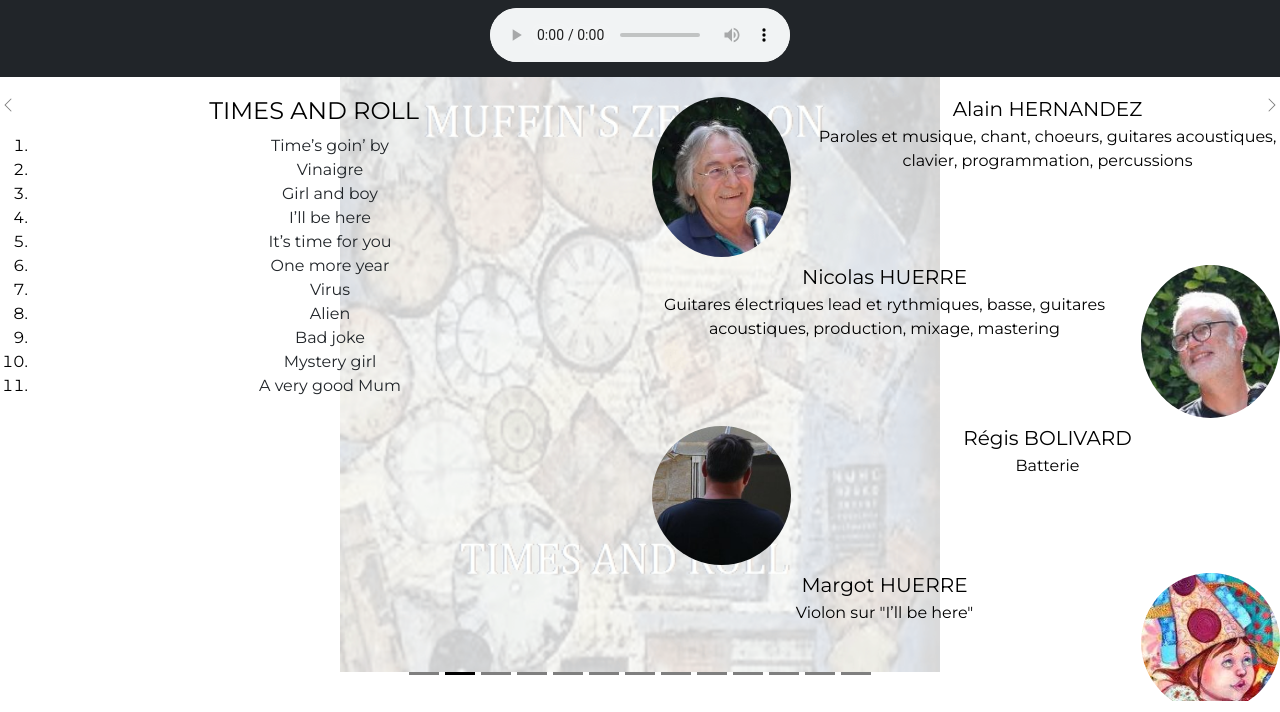
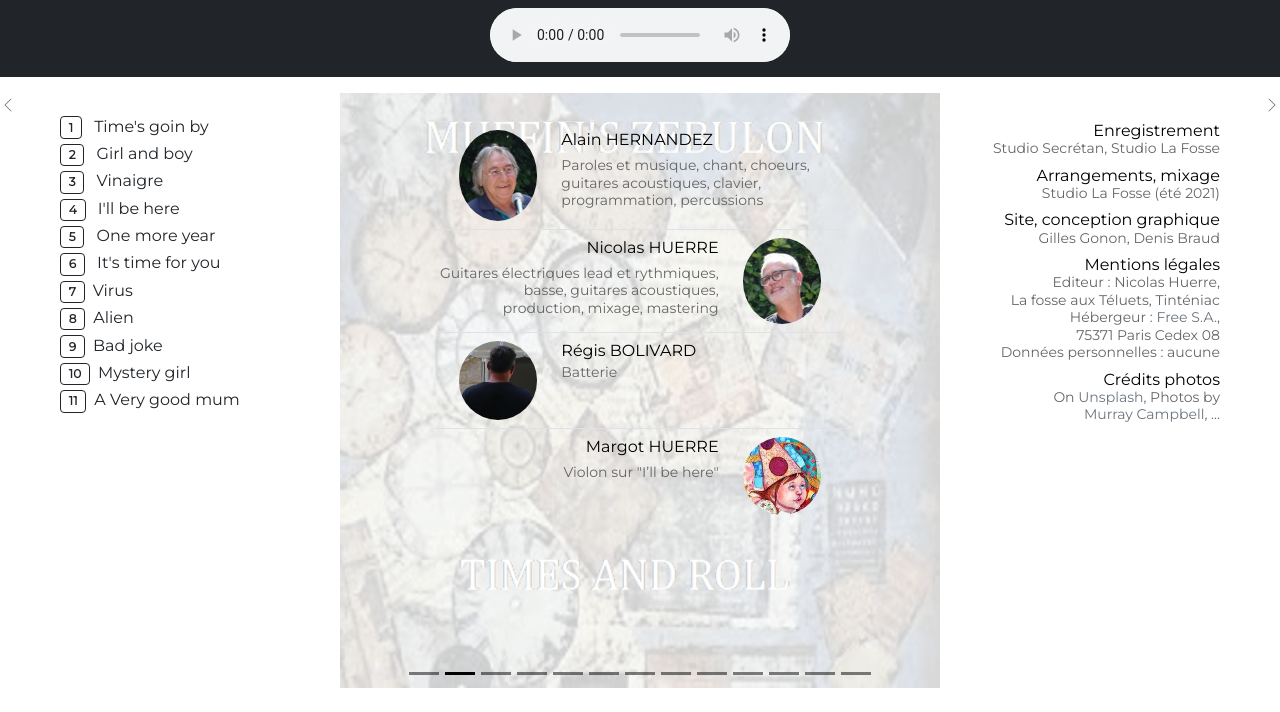
Before and after one commit to giloop/muffins-zebulon, a plain HTML site: page index.html in a window 1280 px wide. Both pictures are taken after a click on the button "Muffin's Zebulon - Times & Roll". Shown: the part 88-800 px from the top of the page. Drawn offline with nearby package versions, Linux system fonts and the light colour scheme.

Commit message:
crédits

```diff
--- a/index.html
+++ b/index.html
@@ -35,45 +35,19 @@
       </button>
       <div class="collapse navbar-collapse" id="navbarSupportedContent">
         <ul class="navbar-nav me-auto mb-2 mb-lg-0 ms-3">
-          <li class="nav-item">
-            <a class="nav-link active" href="#" data-bs-target="#carouselDark" data-bs-slide-to="0">Times & Roll</a>
-          </li>
-          <li class="nav-item">
-            <a class="nav-link active" href="#" data-bs-target="#carouselDark" data-bs-slide-to="1">Présentation</a>
-          </li>
-          <li class="nav-item">
-            <a class="nav-link" href="#" data-bs-target="#carouselDark" data-bs-slide-to="2"><span class="badge bg-dark text-light border border-light me-2">1</span> Time's goin by</a>
-          </li>
-          <li class="nav-item">
-            <a class="nav-link" href="#" data-bs-target="#carouselDark" data-bs-slide-to="3"><span class="badge bg-dark text-light border border-light me-2">2</span> Girl and boy</a>
-          </li>
-          <li class="nav-item">
-            <a class="nav-link" href="#" data-bs-target="#carouselDark" data-bs-slide-to="4"><span class="badge bg-dark text-light border border-light me-2">3</span> Vinaigre</a>
-          </li>
-          <li class="nav-item">
-            <a class="nav-link" href="#" data-bs-target="#carouselDark" data-bs-slide-to="5"><span class="badge bg-dark text-light border border-light me-2">4</span> I'll be here</a>
-          </li>
-          <li class="nav-item">
-            <a class="nav-link" href="#" data-bs-target="#carouselDark" data-bs-slide-to="6"><span class="badge bg-dark text-light border border-light me-2">5</span> One more year</a>
-          </li>
-          <li class="nav-item">
-            <a class="nav-link" href="#" data-bs-target="#carouselDark" data-bs-slide-to="7"><span class="badge bg-dark text-light border border-light me-2">6</span> It's time for you</a>
-          </li>
-          <li class="nav-item">
-            <a class="nav-link" href="#" data-bs-target="#carouselDark" data-bs-slide-to="8"><span class="badge bg-dark text-light border border-light me-2">7</span>Virus</a>
-          </li>
-          <li class="nav-item">
-            <a class="nav-link" href="#" data-bs-target="#carouselDark" data-bs-slide-to="9"><span class="badge bg-dark text-light border border-light me-2">8</span>Alien</a>
-          </li>
-          <li class="nav-item">
-            <a class="nav-link" href="#" data-bs-target="#carouselDark" data-bs-slide-to="10"><span class="badge bg-dark text-light border border-light me-2">9</span>Bad joke</a>
-          </li>
-          <li class="nav-item">
-            <a class="nav-link" href="#" data-bs-target="#carouselDark" data-bs-slide-to="11"><span class="badge bg-dark text-light border border-light me-2">10</span>Mystery girl</a>
-          </li>
-          <li class="nav-item">
-            <a class="nav-link" href="#" data-bs-target="#carouselDark" data-bs-slide-to="12"><span class="badge bg-dark text-light border border-light me-2">11</span>A Very good mum</a>
-          </li>
+          <li class="nav-item"><a class="nav-link active" data-bs-target="#carouselDark" data-bs-slide-to="0">Times & Roll</a></li>
+          <li class="nav-item"><a class="nav-link" data-bs-target="#carouselDark" data-bs-slide-to="1">Crédits</a></li>
+          <li class="nav-item"><a class="nav-link" data-bs-target="#carouselDark" data-bs-slide-to="2"><span class="badge bg-dark text-light border border-light me-2">1</span> Time's goin by</a></li>
+          <li class="nav-item"><a class="nav-link" data-bs-target="#carouselDark" data-bs-slide-to="3"><span class="badge bg-dark text-light border border-light me-2">2</span> Girl and boy</a></li>
+          <li class="nav-item"><a class="nav-link" data-bs-target="#carouselDark" data-bs-slide-to="4"><span class="badge bg-dark text-light border border-light me-2">3</span> Vinaigre</a></li>
+          <li class="nav-item"><a class="nav-link" data-bs-target="#carouselDark" data-bs-slide-to="5"><span class="badge bg-dark text-light border border-light me-2">4</span> I'll be here</a></li>
+          <li class="nav-item"><a class="nav-link" data-bs-target="#carouselDark" data-bs-slide-to="6"><span class="badge bg-dark text-light border border-light me-2">5</span> One more year</a></li>
+          <li class="nav-item"><a class="nav-link" data-bs-target="#carouselDark" data-bs-slide-to="7"><span class="badge bg-dark text-light border border-light me-2">6</span> It's time for you</a></li>
+          <li class="nav-item"><a class="nav-link" data-bs-target="#carouselDark" data-bs-slide-to="8"><span class="badge bg-dark text-light border border-light me-2">7</span>Virus</a></li>
+          <li class="nav-item"><a class="nav-link" data-bs-target="#carouselDark" data-bs-slide-to="9"><span class="badge bg-dark text-light border border-light me-2">8</span>Alien</a></li>
+          <li class="nav-item"><a class="nav-link" data-bs-target="#carouselDark" data-bs-slide-to="10"><span class="badge bg-dark text-light border border-light me-2">9</span>Bad joke</a></li>
+          <li class="nav-item"><a class="nav-link" data-bs-target="#carouselDark" data-bs-slide-to="11"><span class="badge bg-dark text-light border border-light me-2">10</span>Mystery girl</a></li>
+          <li class="nav-item"><a class="nav-link" data-bs-target="#carouselDark" data-bs-slide-to="12"><span class="badge bg-dark text-light border border-light me-2">11</span>A Very good mum</a></li>
         </ul>
       </div>
     </div>
@@ -95,7 +69,7 @@
       <div id="carouselDark" class="carousel carousel-dark slide" data-bs-interval="false">
         <div class="carousel-indicators">
           <button type="button" data-bs-target="#carouselDark" data-bs-slide-to="0" class="active" aria-current="true" aria-label="Pochette de l'album"></button>
-          <button type="button" data-bs-target="#carouselDark" data-bs-slide-to="1" aria-label="Présentation"></button>
+          <button type="button" data-bs-target="#carouselDark" data-bs-slide-to="1" aria-label="Crédits"></button>
           <button type="button" data-bs-target="#carouselDark" data-bs-slide-to="2" aria-label="track-1"></button>
           <button type="button" data-bs-target="#carouselDark" data-bs-slide-to="3" aria-label="track-2"></button>
           <button type="button" data-bs-target="#carouselDark" data-bs-slide-to="4" aria-label="track-3"></button>
@@ -109,91 +83,71 @@
           <button type="button" data-bs-target="#carouselDark" data-bs-slide-to="12" aria-label="track-11"></button>
         </div>
         <div class="carousel-inner scroll-y">
-          <div class="carousel-item active"> <!-- 0 -->
+          <div class="carousel-item active pt-3"> <!-- 0 -->
             <img loading="lazy" class="d-block img-cover" src="images/cover.png" alt="Nick & Allan">
           </div>
 
-          <div class="carousel-item"> <!-- 1 -->
+          <div class="carousel-item pt-3"> <!-- 1 -->
             <img loading="lazy" class="d-block filtre img-cover" src="images/cover.png" alt="Nick & Allan">
             <div class="carousel-caption">
               <div class="row">
-                <div class="col-lg-6">
-                  <h4>TIMES AND ROLL</h4>
-                  <ol>
-                    <li><a href="#" data-bs-target="#carouselDark" data-bs-slide-to="1" class="text-dark">Time’s goin’ by</a></li>
-                    <li><a href="#" data-bs-target="#carouselDark" data-bs-slide-to="2" class="text-dark">Vinaigre</a></li>
-                    <li><a href="#" data-bs-target="#carouselDark" data-bs-slide-to="3" class="text-dark">Girl and boy</a></li>
-                    <li><a href="#" data-bs-target="#carouselDark" data-bs-slide-to="4" class="text-dark">I’ll be here</a></li>
-                    <li><a href="#" data-bs-target="#carouselDark" data-bs-slide-to="5" class="text-dark">It’s time for you</a></li>
-                    <li><a href="#" data-bs-target="#carouselDark" data-bs-slide-to="6" class="text-dark">One more year</a></li>
-                    <li><a href="#" data-bs-target="#carouselDark" data-bs-slide-to="7" class="text-dark">Virus</a></li>
-                    <li><a href="#" data-bs-target="#carouselDark" data-bs-slide-to="8" class="text-dark">Alien</a></li>
-                    <li><a href="#" data-bs-target="#carouselDark" data-bs-slide-to="9" class="text-dark">Bad joke</a></li>
-                    <li><a href="#" data-bs-target="#carouselDark" data-bs-slide-to="10" class="text-dark">Mystery girl</a></li>
-                    <li><a href="#" data-bs-target="#carouselDark" data-bs-slide-to="11" class="text-dark">A very good Mum</a></li>
-                  </ol>
-                  <br><br><br>
+                <div class="col-lg-4 mt-3 ps-5">
+                  <div class="ps-4">
+                  <ul class="navbar-nav me-auto mb-2 mb-lg-0 text-start">
+                    <li class="nav-item"><a class="nav-link text-dark" data-bs-target="#carouselDark" data-bs-slide-to="2"><span class="badge text-dark border border-dark me-2">1</span> Time's goin by</a></li>
+                    <li class="nav-item"><a class="nav-link text-dark" data-bs-target="#carouselDark" data-bs-slide-to="3"><span class="badge text-dark border border-dark me-2">2</span> Girl and boy</a></li>
+                    <li class="nav-item"><a class="nav-link text-dark" data-bs-target="#carouselDark" data-bs-slide-to="4"><span class="badge text-dark border border-dark me-2">3</span> Vinaigre</a></li>
+                    <li class="nav-item"><a class="nav-link text-dark" data-bs-target="#carouselDark" data-bs-slide-to="5"><span class="badge text-dark border border-dark me-2">4</span> I'll be here</a></li>
+                    <li class="nav-item"><a class="nav-link text-dark" data-bs-target="#carouselDark" data-bs-slide-to="6"><span class="badge text-dark border border-dark me-2">5</span> One more year</a></li>
+                    <li class="nav-item"><a class="nav-link text-dark" data-bs-target="#carouselDark" data-bs-slide-to="7"><span class="badge text-dark border border-dark me-2">6</span> It's time for you</a></li>
+                    <li class="nav-item"><a class="nav-link text-dark" data-bs-target="#carouselDark" data-bs-slide-to="8"><span class="badge text-dark border border-dark me-2">7</span>Virus</a></li>
+                    <li class="nav-item"><a class="nav-link text-dark" data-bs-target="#carouselDark" data-bs-slide-to="9"><span class="badge text-dark border border-dark me-2">8</span>Alien</a></li>
+                    <li class="nav-item"><a class="nav-link text-dark" data-bs-target="#carouselDark" data-bs-slide-to="10"><span class="badge text-dark border border-dark me-2">9</span>Bad joke</a></li>
+                    <li class="nav-item"><a class="nav-link text-dark" data-bs-target="#carouselDark" data-bs-slide-to="11"><span class="badge text-dark border border-dark me-2">10</span>Mystery girl</a></li>
+                    <li class="nav-item"><a class="nav-link text-dark" data-bs-target="#carouselDark" data-bs-slide-to="12"><span class="badge text-dark border border-dark me-2">11</span>A Very good mum</a></li>
+                  </ul>
+                  </div>
                 </div>
-                <div class="col-lg-6">
-                  <ul class="list-unstyled">
-                    <li class="media">
-                      <div class="row">
-                        <div class="col-sm-3">
-                          <img loading="lazy" class="img-fluid rounded-circle" src="alain.jpg" alt="Alain Hernandez">
-                        </div>
-                        <div class="col-sm-9">
-                          <h5 class="mt-0 mb-1">Alain HERNANDEZ</h5>
-                          <p>Paroles et musique, chant, choeurs, guitares acoustiques, clavier, programmation,
-                            percussions</p>
-                        </div>
+                <div class="col-lg-4">
+                  <ul class="list-unstyled py-4">
+                    <li class="border-top">
+                      <div class="row py-2 ps-4 text-start">
+                        <div class="col-sm-3"><img loading="lazy" class="img-fluid rounded-circle" src="alain.jpg" alt="Alain Hernandez"></div>
+                        <div class="col-sm-9"><h6>Alain HERNANDEZ</h6><div class="small lh-sm">Paroles et musique, chant, choeurs,<br>guitares acoustiques, clavier,<br>programmation, percussions</div></div>
                       </div>
                     </li>
-                    <li class="media my-2">
-                      <div class="row">
-                        <div class="col-sm-9">
-                          <h5 class="mt-0 mb-1">Nicolas HUERRE</h5>
-                          Guitares électriques lead et rythmiques, basse, guitares acoustiques, production, mixage,
-                          mastering
-                        </div>
-                        <div class="col-sm-3">
-                          <img loading="lazy" class="img-fluid rounded-circle" src="nico.jpg" alt="Nicolas HUERRE">
-                        </div>
+                    <li class="border-top">
+                      <div class="row py-2 pe-4 text-end">
+                        <div class="col-sm-9"><h6>Nicolas HUERRE</h6><div class="small lh-sm">Guitares électriques lead et rythmiques,<br>basse, guitares acoustiques,<br>production, mixage, mastering</div></div>
+                        <div class="col-sm-3"><img loading="lazy" class="img-fluid rounded-circle" src="nico.jpg" alt="Nicolas HUERRE"></div>
                       </div>
                     </li>
-                    <li class="media my-2">
-                      <div class="row">
-                        <div class="col-sm-3">
-                          <img loading="lazy" class="img-fluid rounded-circle" src="regis.jpg" alt="Régis BOLIVARD">
-                        </div>
-                        <div class="col-sm-9">
-                          <div class="media-body">
-                            <h5 class="mt-0 mb-1">Régis BOLIVARD</h5>
-                            <p>Batterie</p>
-                          </div>
-                        </div>
+                    <li class="border-top">
+                      <div class="row py-2 ps-4 text-start">
+                        <div class="col-sm-3"><img loading="lazy" class="img-fluid rounded-circle" src="regis.jpg" alt="Régis BOLIVARD"></div>
+                        <div class="col-sm-9"><h6 class="mt-0 mb-1">Régis BOLIVARD</h6><div class="small lh-sm">Batterie</div></div>
                       </div>
                     </li>
-                    <li class="media my-2">
-                      <div class="row">
-                        <div class="col-sm-9">
-                          <div class="media-body">
-                            <h5 class="mt-0 mb-1">Margot HUERRE</h5>
-                            <p>Violon sur "I’ll be here"</p>
-                          </div>
-                        </div>
-                        <div class="col-sm-3">
-                          <img loading="lazy" class="img-fluid rounded-circle" src="margot.jpg" alt="Margot HUERRE">
-                        </div>
-                      </div>
-                    </li>
-                    <li class="media my-2">
-                      <div class="media-body">
-                        <h5 class="mt-0 mb-1">Enregistrement</h5>
-                        Studio Secrétan, Studio La Fosse
-                        <br>Finalisation, arrangements, mixage : Studio La Fosse
+                    <li class="border-top">
+                      <div class="row py-2 pe-4 text-end">
+                        <div class="col-sm-9"><h6>Margot HUERRE</h6><div class="small lh-sm">Violon sur "I’ll be here"</div></div>
+                        <div class="col-sm-3"><img loading="lazy" class="img-fluid rounded-circle" src="margot.jpg" alt="Margot HUERRE"></div>
                       </div>
                     </li>
                   </ul>
+                </div>
+                <div class="col-lg-4 mt-3 text-end pe-5">
+                  <div class="pe-4">
+                  <h6 class="mt-2 mb-0">Enregistrement</h6><div class="small lh-sm">Studio Secrétan, Studio La Fosse</div>
+                  <h6 class="mt-2 mb-0">Arrangements, mixage</h6><div class="small lh-sm">Studio La Fosse (été 2021)</div>
+                  <h6 class="mt-2 mb-0">Site, conception graphique</h6><div class="small lh-sm">Gilles Gonon, Denis Braud</div>
+                  <h6 class="mt-2 mb-0">Mentions légales</h6><div class="small lh-sm">Editeur : Nicolas Huerre,<br>La fosse aux Téluets, Tinténiac
+                    <br>Hébergeur : <a href="https://www.free.fr" target="_blank" class="text-secondary">Free S.A.</a>,<br>75371 Paris Cedex 08
+                    <br>Données personnelles : aucune</div>
+                  <h6 class="mt-2 mb-0">Crédits photos</h6><div class="small lh-sm">On <a href="https://unsplash.com" class="text-secondary">Unsplash</a>,
+                    Photos by<br><a href="https://unsplash.com/photos/B_TdfGFuGwA" target="_blank" class="text-secondary">Murray Campbell</a>, ...
+                    </div>
+                  </div>
                 </div>
               </div>
             </div>
--- a/screen.css
+++ b/screen.css
@@ -33,6 +33,14 @@ a {
   text-decoration: none !important;
 }
 
+.small {
+  color:#666;
+}
+
+.nav-link {
+  padding: 0.1rem 0;
+}
+
 .navbar-brand {
   margin-right: auto !important;
   margin-left: auto !important;
@@ -44,7 +52,7 @@ a {
 
 .img-cover {
   width: 75vh;
-  max-width: 100%;
+  max-width: 90%;
   margin:auto;
 }
 
```
